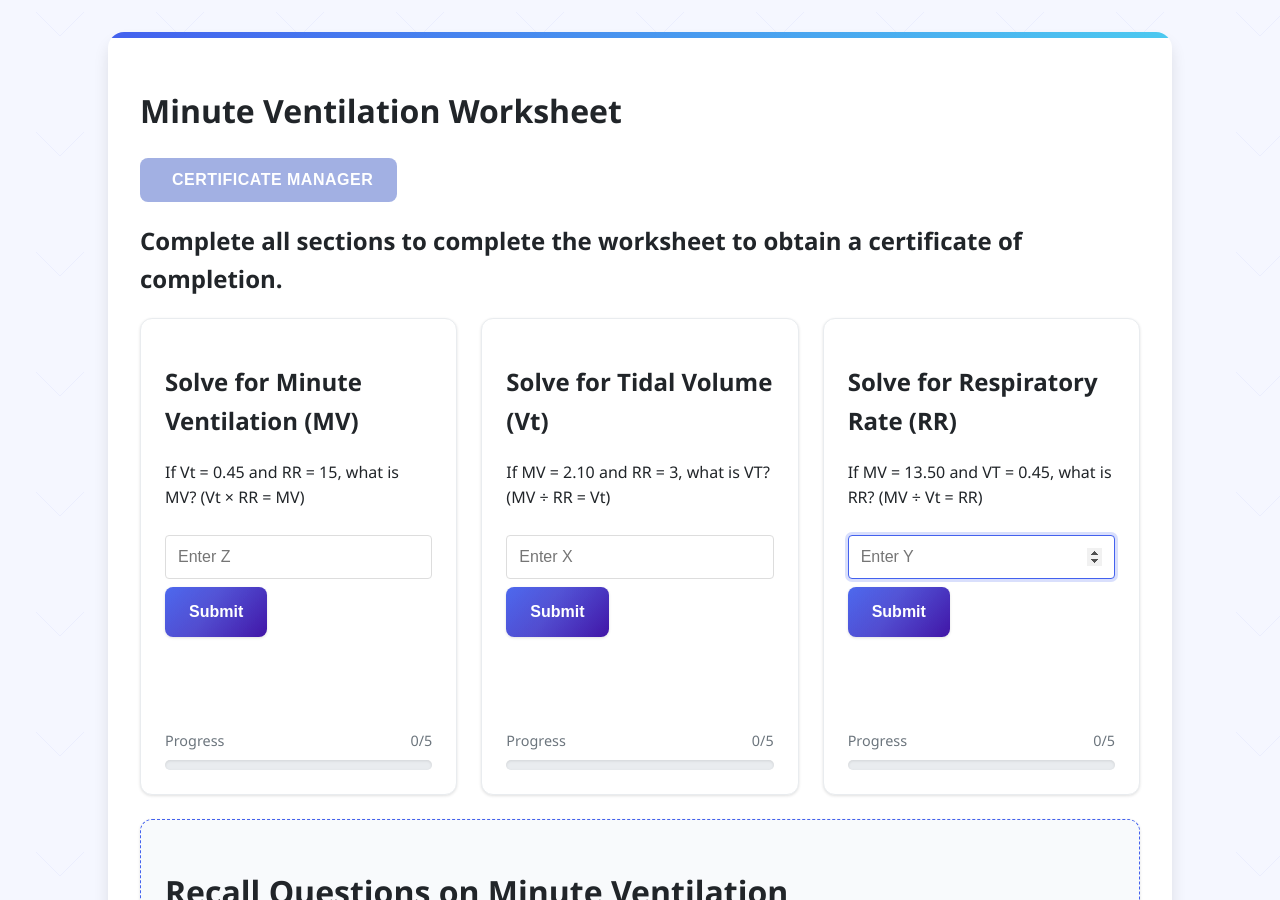
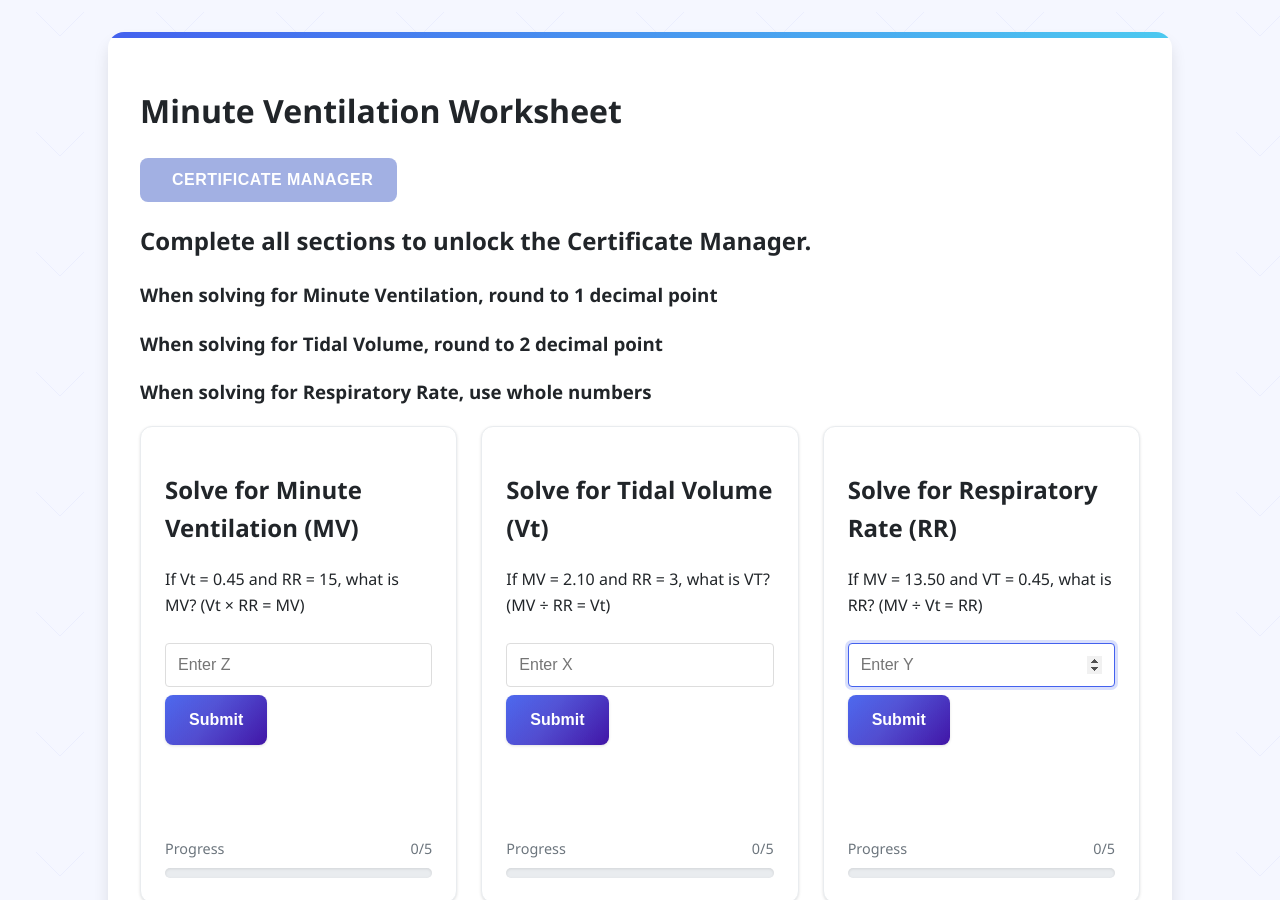
Before and after one commit to ZBZFirst/info, a Jekyll site: the page built from testquiz.md, in a window 1280 px wide and 900 px high. Built offline with Jekyll 4.4.1, drawn with Linux system fonts in a browser that asks for light colours.

Commit message:
Update testquiz.md

```diff
--- a/testquiz.md
+++ b/testquiz.md
@@ -10,7 +10,10 @@ title: Minute Ventilation Quiz
             <i class="fas fa-certificate"></i> Certificate Manager
         </button>
     </div>
-    <h2>Complete all sections to complete the worksheet to obtain a certificate of completion.</h2>
+    <h2>Complete all sections to unlock the Certificate Manager.</h2>
+    <h3>When solving for Minute Ventilation, round to 1 decimal point</h3>
+    <h3>When solving for Tidal Volume, round to 2 decimal point</h3>
+    <h3>When solving for Respiratory Rate, use whole numbers</h3>
     <div class="question-section">
         <!-- Solve for Z Card -->
         <div class="question-card" id="z-card">
```
